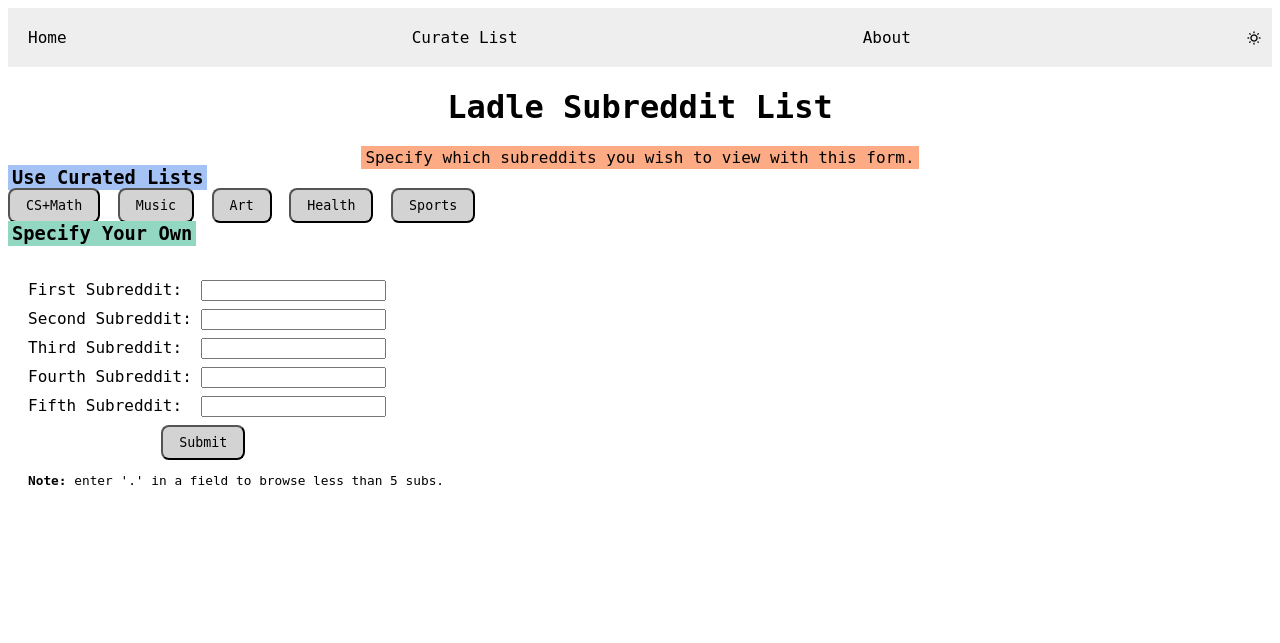
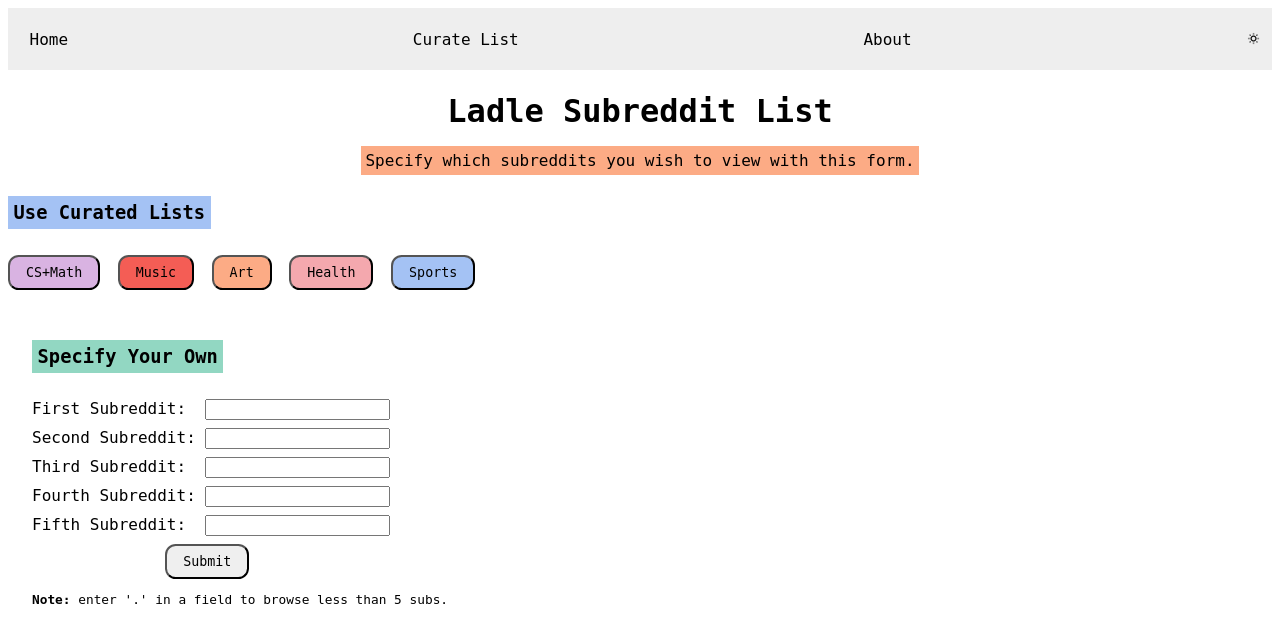
Before and after one commit to pqba/Ladle, a Flask app: page /subreddit_list in a window 1280 px wide. Shown: the top 643 px of the page. Run offline with Flask 3, Linux system fonts and the light colour scheme; some web fonts are replaced.

Commit message:
Content btns, image posts,sub page, format templates, UI
Font sizes are %'s, em's instead of px on most images and all other css properties, add post flair and images into template using jinja, make content-center for
elements, add get_sub_btn for custom content feeds, format pep8 again, add subreddit links in post, use the about.json for subreddit banner,active users, etc. for later use

```diff
--- a/app.py
+++ b/app.py
@@ -8,6 +8,7 @@
 import requests
 import json
 from markdown import markdown
+
 load_dotenv()
 
 app = fk.Flask(__name__, static_folder="static", template_folder="templates")
@@ -65,9 +66,22 @@
             return fk.redirect("/")
         else:
             err_msg = "Please choose a valid subreddit configuration or enter valid subreddit(s) in the form."
-            return fk.render_template("sub_form.html", err=err_msg)
+            return fk.render_template("sub_form.html", err_choose=err_msg, err_btns="")
     else:
-        return fk.render_template("sub_form.html", err="")
+        return fk.render_template("sub_form.html", err_choose="", err_btns="")
+
+
+# Renders homepage after button selected and clears cache, error if invalid
+@app.route("/subreddit_button", methods=["POST"])
+def get_sub_btn():
+    selection = fk.request.form["btn_sub"]
+    if not valid_sub_btn(selection):
+        return fk.render_template("sub_form.html", err_choose="",
+                                  err_btns="Invalid button choice. Choose a preset configuration from the buttons "
+                                           "below.")
+    cache.clear()
+    fk.session["content"] = sub_profiles[selection]
+    return fk.redirect("/")
 
 
 @app.route("/about", methods=["GET"])
@@ -100,11 +114,12 @@
         return page_not_found(e)
     post_created = to_ymd(info['utc'])
     md_text = markdown(info['text'])
+    img_post = info['url'][8] == 'i'  # 'https://i'  is how image posts are formatted
     return fk.render_template("post.html", info=info, u_icon=info['by-icon'], p_date=post_created, p_url=info['url'],
-                              p_text=md_text)
+                              p_text=md_text, img_post=img_post)
 
 
-# Renders user info page
+# Renders user info page, 404 if deleted or invalid
 @app.route("/user/<name>", methods=["GET"])
 @cache.memoize(timeout=SHORT_TIMEOUT)
 def get_user(name):
@@ -113,7 +128,7 @@
         e = stew_bot.clean(f"User doesn't exist or Ladle cannot find u/{name}.")
         return page_not_found(e)
     user_created = to_ymd(person['utc'])
-    return fk.render_template("user.html", person=person, person_icon=person['icon'],person_made=user_created)
+    return fk.render_template("user.html", person=person, person_icon=person['icon'], person_made=user_created)
 
 
 # Renders subreddit,formats subs with commas, 404 if invalid name
@@ -126,19 +141,39 @@
         return page_not_found(e)
     sub_created = to_ymd(sub['utc'])
     sub['subs'] = f"{sub['subs']:,}"  # Comma separated
-    # TODO: parse more from about.json
-    # about = subreddit_about(sub_name)
+    # TODO: render loaded data
+    #  sub_extra = subreddit_info(sub_name)
+    sub_extra = {}
     return fk.render_template("subreddit.html", subreddit=sub, subreddit_created=sub_created, subreddit_bg="",
-                              subreddit_icon="")
+                              subreddit_icon="",subreddit_extra=sub_extra)
 
 
-def subreddit_about(sub_name: str):
+# Returns icon, banner, active users, and category of sub
+def subreddit_info(sub_name: str):
     url = f"https://www.reddit.com/r/{sub_name}/about.json"
-    # Getting  -> {'message': 'Too Many Requests', 'error': 429}
     req = requests.get(url)
-    parsed = json.loads(req.text)
-    print(f"PARSED JSON DATA FOR r/{sub_name}: {parsed}")
-    return parsed
+
+    parsed = json.loads(req.text)["data"]
+    if 'error' in parsed:  # For: {'message': 'Too Many Requests', 'error': 429}
+        return None
+
+    # print(json.dumps(parsed, indent=4))
+
+    sub_info = {
+        'subtitle': parsed['title'],
+        'header_title': parsed['header_title'],
+        'active': parsed['accounts_active'],
+        'category': parsed['advertiser_category'],
+        'lang': parsed['lang'],
+        # Icons/banners are in 2 different styles, removing possible '?' fixes image links.
+        'icon': parsed['icon_img'].split("?")[0],
+        'bannerA': parsed['banner_img'].split("?")[0],
+        'bannerB': parsed['banner_background_image'].split("?")[0]
+    }
+    print(f"PARSED JSON DATA FOR r/{sub_name}:\n{sub_info}\n")
+    # Other interesting fields: description(the full long post), submit_text, mobile_banner_image,
+    # quarantine, and header_img
+    return sub_info
 
 
 # Converts UTC timestamp to YMD format
@@ -164,6 +199,11 @@
     return True
 
 
+# Ensure button name is a valid configuration
+def valid_sub_btn(btn_name: str) -> bool:
+    return btn_name in sub_profiles.keys()
+
+
 @app.errorhandler(404)
 def page_not_found(e=""):
     return fk.render_template('404.html', error=e), 404
--- a/static/stylesheets/style.css
+++ b/static/stylesheets/style.css
@@ -32,31 +32,31 @@
 
 [data-theme="light"] .github-icon {
     background-image: url('/static/images/github_icon-light.png');
-    height:32px;
-    width:32px;
+    height:2em;
+    width:2em;
     background-repeat:no-repeat;
     background-size:contain;
 }
 
 [data-theme="dark"] .github-icon {
     background-image: url('/static/images/github_icon-dark.png');
-    height:32px;
-    width:32px;
+    height:2em;
+    width:2em;
     background-repeat:no-repeat;
     background-size:contain;
 }
 
 [data-theme="light"] .theme-icon {
-    height:16px;
-    width:16px;
+    height:1em;
+    width:1em;
     background-image: url('/static/images/icon-light.png'); /* Sun */
     background-repeat:no-repeat;
     background-size:contain;
 }
 
 [data-theme="dark"] .theme-icon {
-    height:16px;
-    width:16px;
+    height:1em;
+    width:1em;
     background-image: url('/static/images/icon-dark.png'); /* Moon */
     background-repeat:no-repeat;
     background-size:contain;
@@ -76,44 +76,65 @@
 
 .highlight-yellow {
   background-color: var(--pastel-yellow);
-  padding: 2px 4px;
+  padding: .3em .3em;
   display: inline;
 }
 
 .highlight-pink {
   background-color: var(--pastel-pink);
-  padding: 2px 4px;
+  padding: .3em .3em;
   display: inline;
 }
 
 .highlight-blue {
   background-color: var(--pastel-blue);
-  padding: 2px 4px;
+  padding: .3em .3em;
   display: inline;
 }
 
 .highlight-green {
   background-color: var(--pastel-green);
-  padding: 2px 4px;
+  padding: .3em .3em;;
   display: inline;
 }
 
 .highlight-orange {
   background-color: var(--pastel-orange);
-  padding: 2px 4px;
+  padding: .3em .3em;
   display: inline;
 }
 
 .highlight-purple {
   background-color: var(--pastel-purple);
-  padding: 2px 4px;
+  padding: .3em .3em;
   display: inline;
 }
 
 .highlight-red {
   background-color: var(--pastel-red);
-  padding: 2px 4px;
+  padding: .3em .3em;
   display: inline;
+}
+.bg-yellow {
+background-color: var(--pastel-yellow);
+}
+.bg-pink {
+background-color: var(--pastel-pink);
+}
+.bg-blue {
+background-color: var(--pastel-blue);
+}
+.bg-green {
+background-color: var(--pastel-green);
+}
+.bg-orange {
+background-color: var(--pastel-orange);
+}
+.bg-purple {
+background-color: var(--pastel-purple);
+}
+.bg-red {
+background-color: var(--pastel-red);
 }
 
 /*Simple Font Rule*/
@@ -124,13 +145,10 @@
   font-style: normal;
 }
 
-#top {
-  text-align: center;
-}
 
 .post-link p {
   text-align: left;
-  margin-top:6px;
+  margin-top:0;
 }
 
 .post-link {
@@ -148,14 +166,14 @@
 }
 
 #selected-post {
-  margin-top: 10px;
+  margin-top: .5em;
   list-style-type: none;
 }
 
 #curated-header {
-  font-size: 25px;
-  margin-left: 2px;
-  margin-bottom: 5px;
+  font-size: 140%;
+  margin-left: .1em;
+  margin-bottom: .2em;
 }
 
 #selected-post {}
@@ -166,16 +184,20 @@
 }
 
 #foot p {
-  padding-right: 10px;
+  padding-right: 1em;
   /*Space btwn para and link*/
 }
 
-#spacer {
-  margin-bottom: 30px;
+.spacer {
+  margin-bottom: 2em;
+}
+.double-spacer {
+    margin-bottom:2em;
+    margin-top:2em;
 }
 
-.twenty-margin {
-  margin: 20px;
+.medium-margin {
+  margin: 1.5em;
 }
 
 #go-home a {
@@ -191,15 +213,15 @@
 
 .issue {
   font-style: italic;
-  padding-right: 10px;
+  padding-right: 1em;
 }
 
 /*Nav Styling*/
 
 #navigator {
   background-color: var(--nav-bg);
-  padding: 10px;
-  margin: 0px;
+  padding: .75em;
+  margin: 0;
   display: flex;
   justify-content: space-between;
   align-items: center;
@@ -208,7 +230,7 @@
 #navigator a {
   color: #333;
   text-decoration: none;
-  padding: 10px;
+  padding: .6em;
 }
 
 #navigator a:hover {
@@ -250,22 +272,19 @@
   margin-right: 0.5rem;
   cursor: pointer;
   font-family: "Reddit Mono", monospace;
-  background-color: lightgray;
-  border-radius: 8px;
+  border-radius: .8em;
+  color: black;
 }
 
 .curated-button:hover {
-  background-color: #ddd;
+  background-color: var(--fg-color);
   /* Slightly darker background */
 }
 
-.submission-btn {
-  text-align: center;
-}
 
 .post-link {
-  margin: 10px;
-  padding: 10px;
+  margin: .7em;
+  padding: .7em;
   text-align: center;
   color: var(--post-linkfg);
 
@@ -282,8 +301,12 @@
   color: inherit;
 }
 
+.post-container .post-link {
+    margin:0;
+    padding:0;
+}
 .post-text {
-  font-size: .75em;
+  font-size: 90%;
   text-decoration: none;
   padding: 1em;
 }
@@ -295,7 +318,25 @@
 .post-link a:hover {
   background-color: var(--pastel-blue);
 }
-
+.post-flair {
+    font-style:italic;
+    text-align:center;
+}
+.post-image {
+    max-width:30em;
+    max-height:30em;
+}
+.user-pfp {
+    height:5em;
+    border-radius:1em;
+}
 .smaller-text {
-  font-size: .8em;
+  font-size: 80%;
 }
+.upvote-img {
+    height:1em;
+}
+.content-center {
+    text-align:center;
+    align-content:center;
+}
--- a/templates/500.html
+++ b/templates/500.html
@@ -3,14 +3,14 @@
 {% block title %}Ladle Internal Error{% endblock %}
 
 {% block body %}
-<div id="top">
+<div class="content-center">
     <h1>Ladle's Confused</h1>
     <p class="highlight-red"><span>Ladle has encountered an error on our end. </span></p>
 </div>
-<div id="spacer"></div>
+<div class="spacer"></div>
 <div id="go-home" class="twenty-margin">
     <p> Head back to the front page: <a href="/">Home</a>
-    <div id="spacer"></div>
+    <div class="spacer"></div>
     <div class="error-message">
         <p>{{error}}</p>
     </div>
--- a/templates/about.html
+++ b/templates/about.html
@@ -3,7 +3,7 @@
 {% block title %}Ladle About {% endblock %}
 
 {% block body %}
-<div id="top">
+<div class="content-center">
     <h1> Ladle's Purpose </h1>
     <p class="highlight-blue">Designed for curious minds</p>
 </div>
--- a/templates/sub_form.html
+++ b/templates/sub_form.html
@@ -1,33 +1,34 @@
 {% extends 'base.html' %}
-
 {% block title %} Ladle Form {% endblock %}
-
 {% block body %}
-<div id="top">
+<div class="content-center">
    <h1>Ladle Subreddit List</h1>
    <p class="highlight-orange"><span>Specify which subreddits you wish to view with this form.</span></p>
 </div>
-<div>
+<div class="subreddit-button">
+    <form method="POST" action="/subreddit_button">
+         <div class="double-spacer">
          <h3 class="highlight-blue">Use Curated Lists</h3>
       </div>
-
+       <p class="error-message">{{ err_btns }}</p>
       <div>
-    <button type="submit" class="curated-button"
-        title="[r/]math,machinelearning,computerscience, calculus, and askmath">CS+Math</button>
-    <button type="submit" class="curated-button"
-        title="[r/]piano,audiophile,guitar,musictheory, wearethemusicmakers">Music</button>
-    <button type="submit" class="curated-button" title="[r/]art,design,diy,painting,photography">Art</button>
-    <button type="submit" class="curated-button"
-        title="[r/]fitness,yoga,nutrition,weightlifting,meditation">Health</button>
-    <button type="submit" class="curated-button" title="[r/]sports,nba,soccer,nfl,mls">Sports</button>
+         <button type="submit" class="curated-button bg-purple"
+            title="[r/]math,machinelearning,computerscience,calculus,askmath" name="btn_sub" value="cs+math">CS+Math</button>
+         <button type="submit" class="curated-button bg-red"
+            title="[r/]piano,audiophile,guitar,musictheory,wearethemusicmakers" name="btn_sub" value="music">Music</button>
+         <button type="submit" class="curated-button bg-orange" title="[r/]art,design,diy,painting,photography" name="btn_sub" value="arts">Art</button>
+         <button type="submit" class="curated-button bg-pink"
+            title="[r/]fitness,yoga,nutrition,weightlifting,meditation" name="btn_sub" value="health">Health</button>
+         <button type="submit" class="curated-button bg-blue" title="[r/]sports,nba,soccer,nfl,mls" name="btn_sub" value="sports">Sports</button>
       </div>
-<div>
+    </form>
+</div>
+<div class="subreddit-form medium-margin">
+   <form method="POST" action="/subreddit_list">
+      <p class="error-message">{{ err_choose }}</p>
+      <div class="double-spacer">
          <h3 class="highlight-green">Specify Your Own</h3>
       </div>
-
-<div class="subreddit-form twenty-margin">
-    <form method="POST" action="/subreddit_list">
-        <p class="error-message">{{ err }}</p>
       <div class="input-group">
          <label for="sub_1">First Subreddit:&nbsp;</label>
          <input type="text" id="sub_1" name="sub_1" autocomplete="off" required>
@@ -48,7 +49,7 @@
          <label for="sub_5">Fifth Subreddit:&nbsp;</label>
          <input type="text" id="sub_5" name="sub_5" autocomplete="off" required>
       </div>
-        <div class="submission-btn">
+      <div class="content-center">
          <button type="submit" class="curated-button">Submit</button>
       </div>
    </form>
--- a/templates/subreddit.html
+++ b/templates/subreddit.html
@@ -10,11 +10,14 @@
         </h2>
 
     </div>
+    <div class="subreddit-info medium-margin">
     <p class="highlight-purple">{{subreddit.subs}} subscribers</p>
 
     <p class="smaller-text">Created on {{subreddit_created}}</p>
     <img src="{{ subreddit_bg }}">
     <img src="{{ subreddit_icon }}">
     <p><b>Description: </b>{{subreddit.desc}}</p>
+    </div>
+
 </div>
 {% endblock %}
--- a/templates/user.html
+++ b/templates/user.html
@@ -4,10 +4,10 @@
 {% block body %}
 <div class="user-container">
     <h2>u/{{person.who}}</h2>
-    <img src="{{ person_icon }}" height="32px" />
+    <img src="{{ person_icon }}" class="user-pfp" />
     <p class="user-karma highlight-green"> <b>Karma:</b> {{person.l_karma}}  for posts | {{person.c_karma}} for comments </p>
     <p>Account created <span class="highlight-orange">{{person_made}}</span> </p>
-    <div id="spacer"></div>
+    <div class="spacer"></div>
     <div>
         <h3>Recent Posts</h3>
         <p>...</p>
```
Also changed, not shown: templates/404.html (+5 -5 lines), templates/home.html (+5 -4 lines), templates/post.html (+9 -5 lines), README.md. Lines whose indentation alone changed are shown as unchanged.
